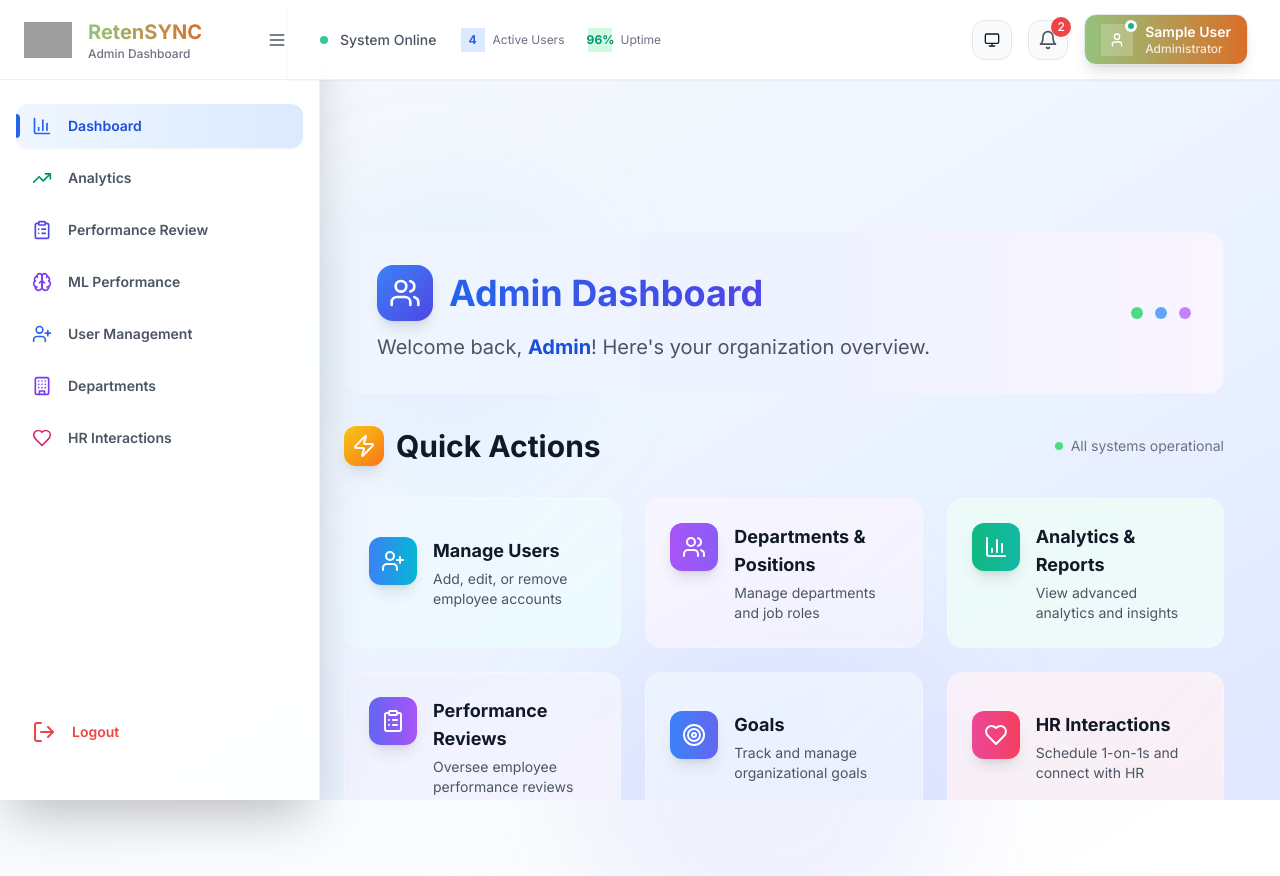
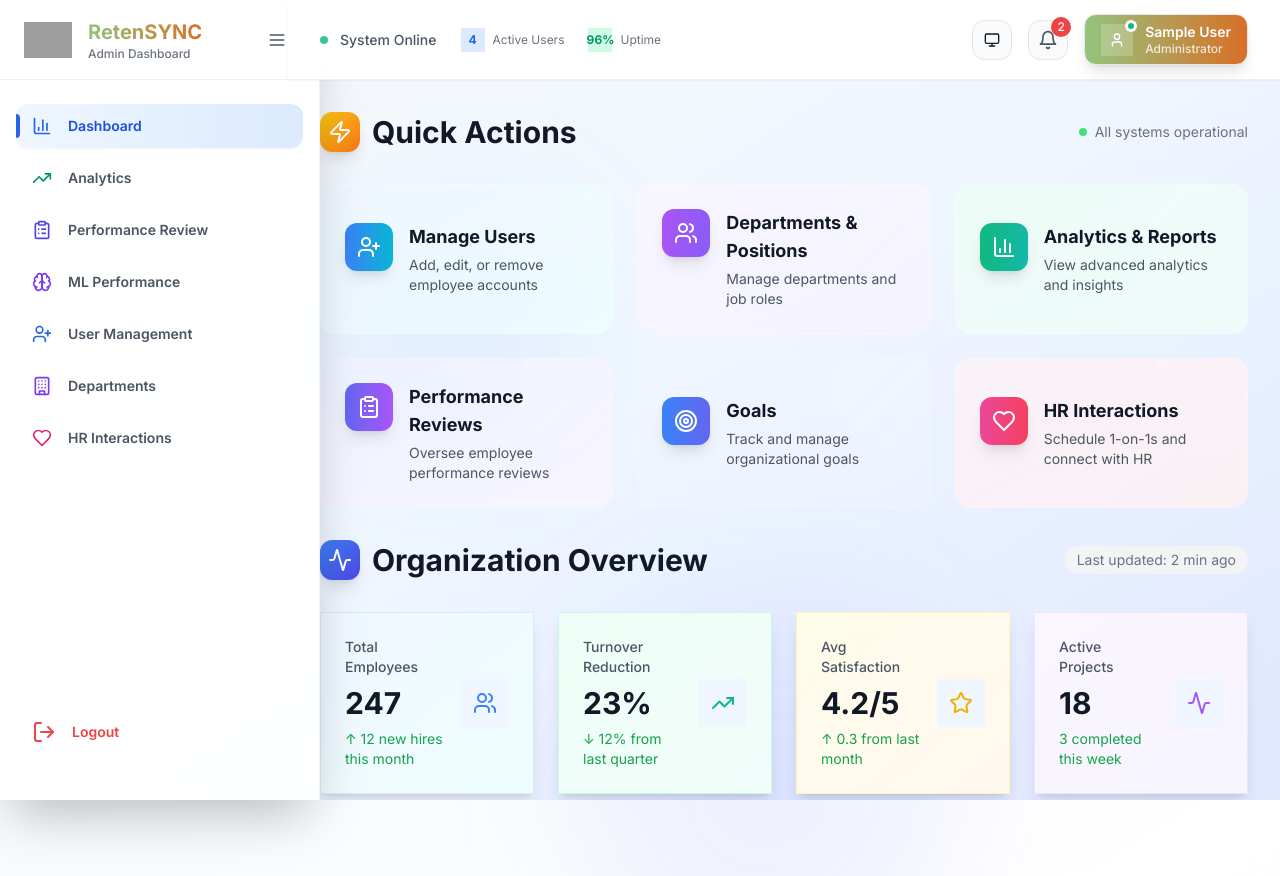
Before and after one commit to Brvlyd/RetenSYNC, a Next.js app: page /admin/dashboard in a window 1280 px wide. Shown: the top 876 px of the page. Built offline with nearby package versions, Linux system fonts and the light colour scheme; sample sign-in values are in the browser's storage; grey boxes are pictures that could not be loaded.

Commit message:
admin's sidebar and header fix

```diff
--- a/app/admin/dashboard/page.tsx
+++ b/app/admin/dashboard/page.tsx
@@ -27,8 +27,6 @@ const item = {
   show: { opacity: 1, y: 0 }
 };
 
-// No extra top margin for this page
-const pageTopMargin = 'mt-16 sm:mt-20 lg:mt-24';
 export default function AdminDashboardPage() {
   // Admin dashboard only, no user-based dashboard
   const organizationStats = {
@@ -40,35 +38,12 @@ export default function AdminDashboardPage() {
 
   return (
     <>
-      {/* Removed company logo for a cleaner admin dashboard */}
       <motion.div
         variants={container}
         initial="hidden"
         animate="show"
-        className={`space-y-8 p-6 ${pageTopMargin}`}
+        className="space-y-8"
       >
-        {/* Modern Welcome Section */}
-        <motion.div variants={item} className="bg-gradient-to-r from-blue-50 via-indigo-50 to-purple-50 dark:from-gray-900 dark:via-gray-800 dark:to-gray-900 rounded-2xl p-8 border border-gray-100 dark:border-gray-700">
-          <div className="flex items-center justify-between">
-            <div>
-              <h1 className="text-4xl font-bold mb-3 flex items-center text-gray-900 dark:text-white">
-                <span className="inline-flex items-center justify-center w-14 h-14 rounded-2xl bg-gradient-to-br from-blue-500 to-indigo-600 mr-4 shadow-lg">
-                  <Users className="w-8 h-8 text-white" />
-                </span>
-                <span className="bg-gradient-to-r from-blue-600 to-indigo-600 bg-clip-text text-transparent dark:from-blue-400 dark:to-indigo-400">Admin Dashboard</span>
-              </h1>
-              <p className="text-xl text-gray-600 dark:text-gray-300">Welcome back, <span className="font-bold text-blue-700 dark:text-blue-300">Admin</span>! Here's your organization overview.</p>
-            </div>
-            <div className="hidden lg:block">
-              <div className="flex space-x-3">
-                <div className="w-3 h-3 bg-green-400 rounded-full animate-pulse"></div>
-                <div className="w-3 h-3 bg-blue-400 rounded-full animate-pulse" style={{animationDelay: '0.5s'}}></div>
-                <div className="w-3 h-3 bg-purple-400 rounded-full animate-pulse" style={{animationDelay: '1s'}}></div>
-              </div>
-            </div>
-          </div>
-        </motion.div>
-
         {/* Modern Quick Actions */}
         <motion.div variants={item}>
           <div className="flex items-center justify-between mb-8">
--- /dev/null
+++ b/app/admin/layout.tsx
@@ -0,0 +1,5 @@
+import React from 'react';
+
+export default function AdminLayout({ children }: { children: React.ReactNode }) {
+  return <>{children}</>;
+}
--- a/app/admin/ml-performance/page.tsx
+++ b/app/admin/ml-performance/page.tsx
@@ -9,16 +9,13 @@ import {
   Filter,
   Download,
   TrendingUp,
-  TrendingDown,
   Users,
-  Clock,
   Award,
   AlertTriangle,
   Edit,
   Trash2,
   Eye,
-  X,
-  Key
+  X
 } from 'lucide-react';
 import {
   fetchPerformanceData,
@@ -172,23 +169,8 @@ export default function MLPerformancePage() {
   return (
     <div className="min-h-screen bg-gray-50 dark:bg-gray-900 p-6">
       <div className="max-w-7xl mx-auto">
-        {/* Header */}
-        <motion.div
-          initial={{ opacity: 0, y: -20 }}
-          animate={{ opacity: 1, y: 0 }}
-          className="mb-8"
-        >
-          <div className="flex items-center justify-between">
-            <div>
-              <h1 className="text-3xl font-bold text-gray-900 dark:text-white flex items-center gap-3">
-                <Brain className="h-8 w-8 text-purple-600" />
-                ML Performance Analytics
-              </h1>
-              <p className="text-gray-600 dark:text-gray-400 mt-2">
-                Analyze employee performance data using machine learning insights
-              </p>
-            </div>
-            <div className="flex gap-2">
+        {/* Add Performance Data Button */}
+        <div className="flex justify-end mb-8">
           <button
             onClick={() => setShowCreateModal(true)}
             className="flex items-center gap-2 bg-purple-600 hover:bg-purple-700 text-white px-4 py-2 rounded-lg transition-colors"
@@ -197,8 +179,6 @@ export default function MLPerformancePage() {
             Add Performance Data
           </button>
         </div>
-          </div>
-        </motion.div>
 
         {/* API Status Notice */}
         {performanceData.length === 0 && !loading && !error && (
--- a/app/layout.tsx
+++ b/app/layout.tsx
@@ -20,9 +20,7 @@ export default function RootLayout({
     <html lang="en" className="h-full" suppressHydrationWarning>
       <body className={`${inter.className} h-full overflow-hidden`}>
         <ThemeProvider>
-          <LayoutWrapper>
-            {children}
-          </LayoutWrapper>
+          <LayoutWrapper>{children}</LayoutWrapper>
         </ThemeProvider>
       </body>
     </html>
```
Lines whose indentation alone changed are shown as unchanged.
